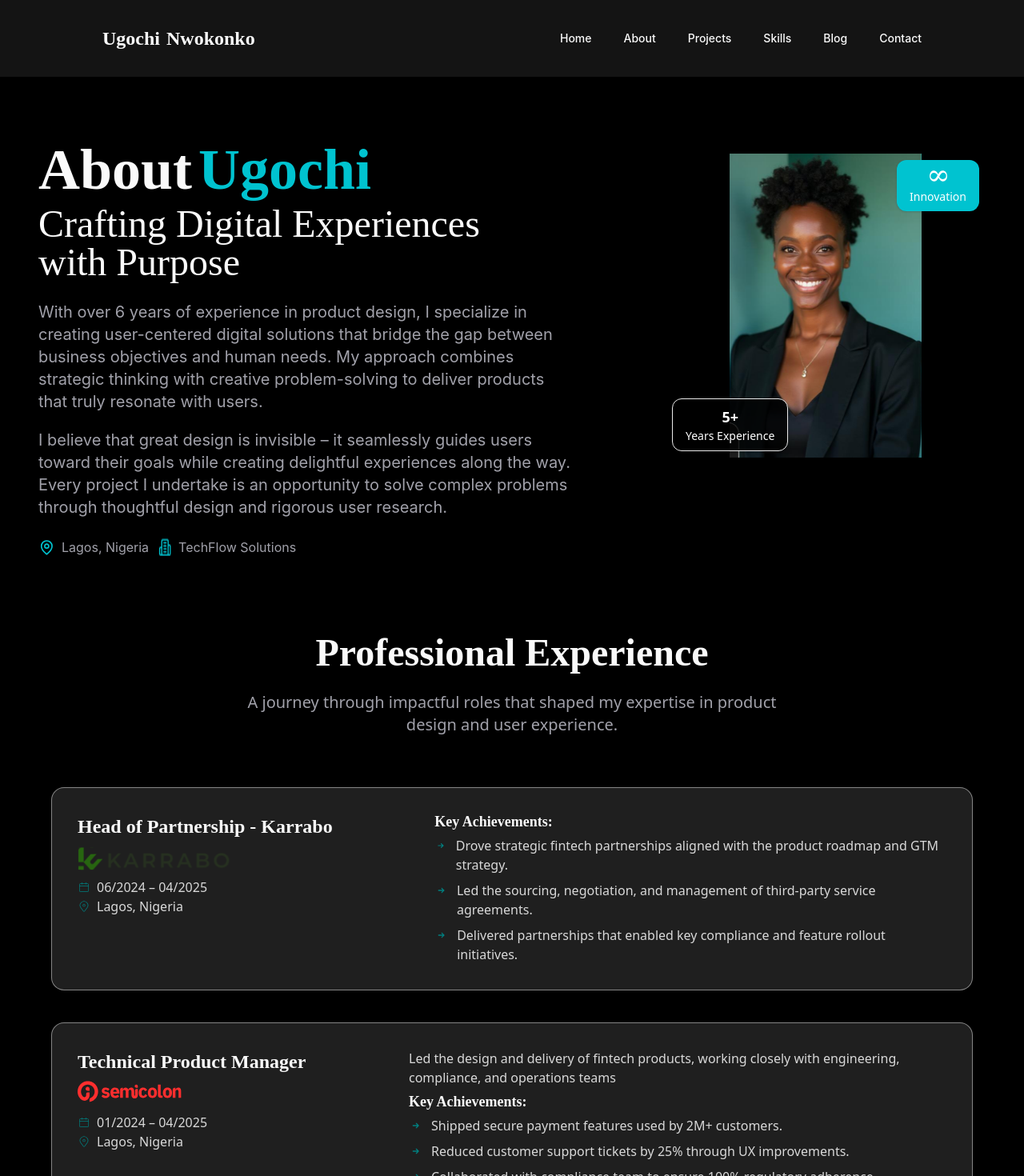
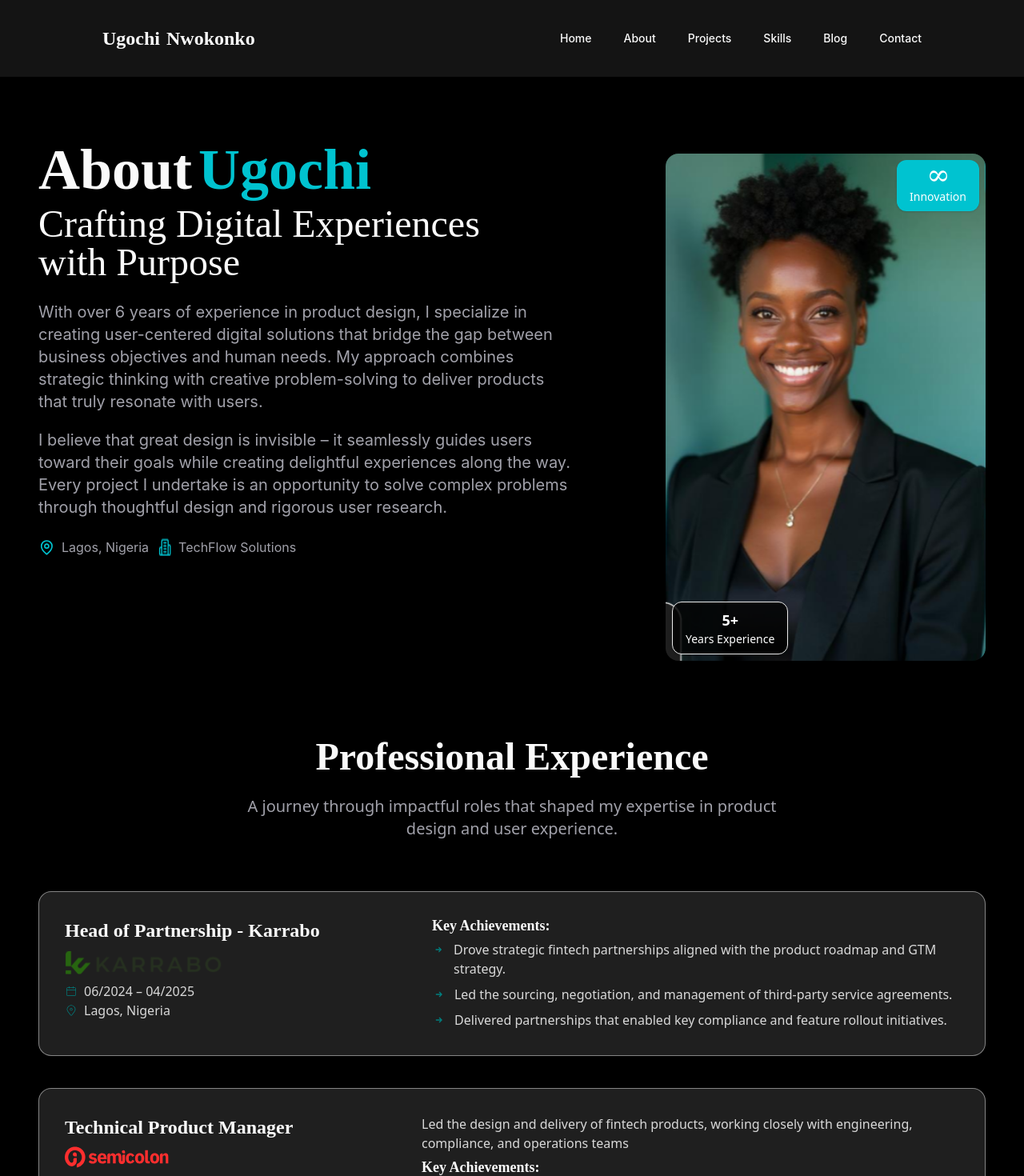
Before and after one commit to MOYIN-21/Portfolio-Website, a React (Vite) app: page /about in a window 1280 px wide. Shown: the top 1470 px of the page at 80% size. Built offline with nearby package versions, Linux system fonts and the light colour scheme.

Commit message:
skills done

```diff
--- a/src/components/Sections/About.jsx
+++ b/src/components/Sections/About.jsx
@@ -91,7 +91,7 @@ const About = () => {
   return (
     <section
       id="homehero"
-      className="min-h-screen px-4 flex flex-col md:px-10 xl:px-12 space-y-24 items-center py-10 md:pt-48"
+      className="min-h-screen w-full px-4 flex flex-col md:px-10 xl:px-12 space-y-24 items-center py-10 md:pt-48"
     >
 
       <div className="w-full max-w-7xl mx-auto flex flex-col md:flex-row gap-10 md:gap-16 items-start">
@@ -133,8 +133,15 @@ const About = () => {
         </div>
 
 
-        <div className="relative flex-shrink-0 rounded-xl overflow-hidden">
-          <img src={about} alt="Profile" className="rounded-2xl w-100 h-95 object-contain" />
+        {/* <div className="relative flex-shrink-0 rounded-xl overflow-hidden">
+          <img src={about} alt="Profile" className="rounded-2xl w-100 h-95 object-contain" /> */}
+          <div className="relative flex-shrink-0 rounded-xl overflow-hidden w-full md:w-[400px]">
+          <img
+            src={about}
+            alt="Profile"
+            className="rounded-2xl w-full h-full object-cover"
+          />
+
 
           <div className="absolute top-2 right-2 bg-[#00C3D0] text-white px-4 py-2 rounded-xl shadow-sm flex flex-col items-center">
             <GiInfinity className="text-2xl mb-1" />
@@ -160,7 +167,7 @@ const About = () => {
         </div>
 
 
-        <div className="grid grid-cols-1 gap-10 w-full max-w-6xl mx-auto">
+        <div className="grid grid-cols-1 max-w-7xl gap-10 w-full mx-auto">
           {experiences.map((exp, index) => (
             <div key={index} className="flex flex-col text-center items-center p-4 md:p-8 bg-[#1F1F1F] border border-[#EBEBEB80] rounded-2xl gap-4">
               <div className="flex flex-col md:flex-row justify-between gap-6 w-full">
@@ -257,7 +264,7 @@ const About = () => {
           </div>
         </div>
 
-        <div className='flex flex-col space-y-12 text-center'>
+        <div className='flex flex-col space-y-12 max-w-6xl text-center w-full'>
           <div className='flex flex-col space-y-6'>
             <p className="playfair-text-semantic-heading2 leading-8 text-center text-[#FAFAFA]">
               Professional Experience
@@ -268,7 +275,7 @@ const About = () => {
             </p>
 
             <div className="mt-8">
-              <div className="flex flex-wrap gap-4 grid-rows-3">
+              <div className="flex flex-wrap gap-4 lg:grid-rows-3 md:grid-rows-2 xl:grid-rows-2 grid-rows-1">
                 {interests.map((Interest, idx) => (
                   <div
                     key={idx}
@@ -281,7 +288,7 @@ const About = () => {
             </div>
 
             <div className='md:py-30 py-10'>
-              <hr className="w-md border border-[#333333] rounded mx-auto" />
+              <hr className="md:w-md w-full border border-[#333333] rounded mx-auto" />
             </div>
 
             <FooterCTASection
```
